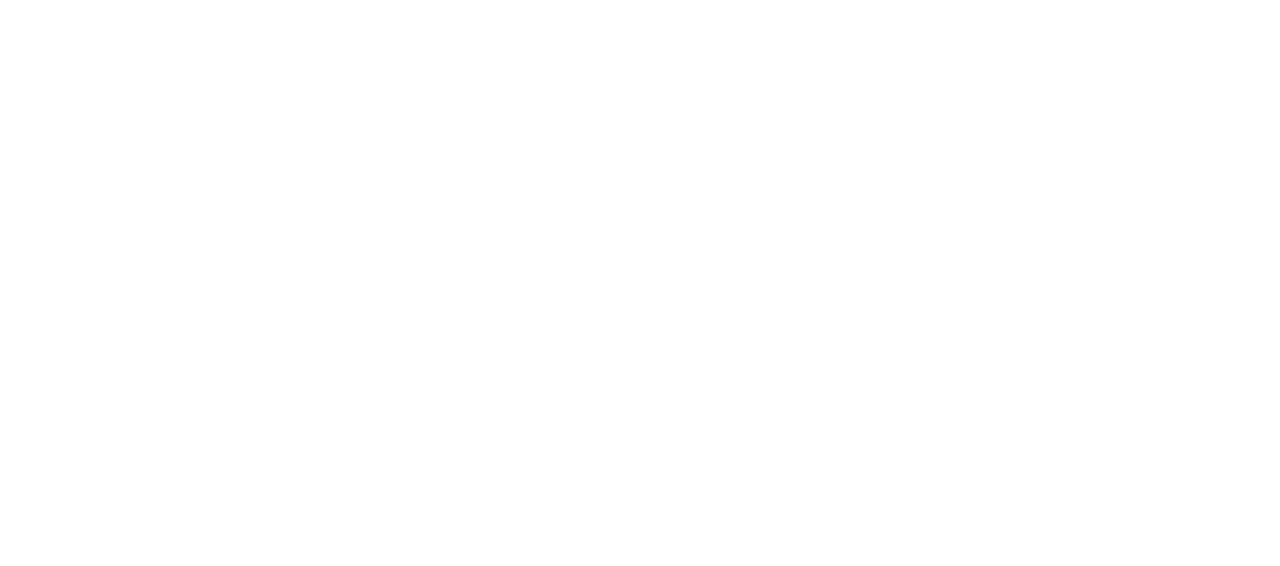
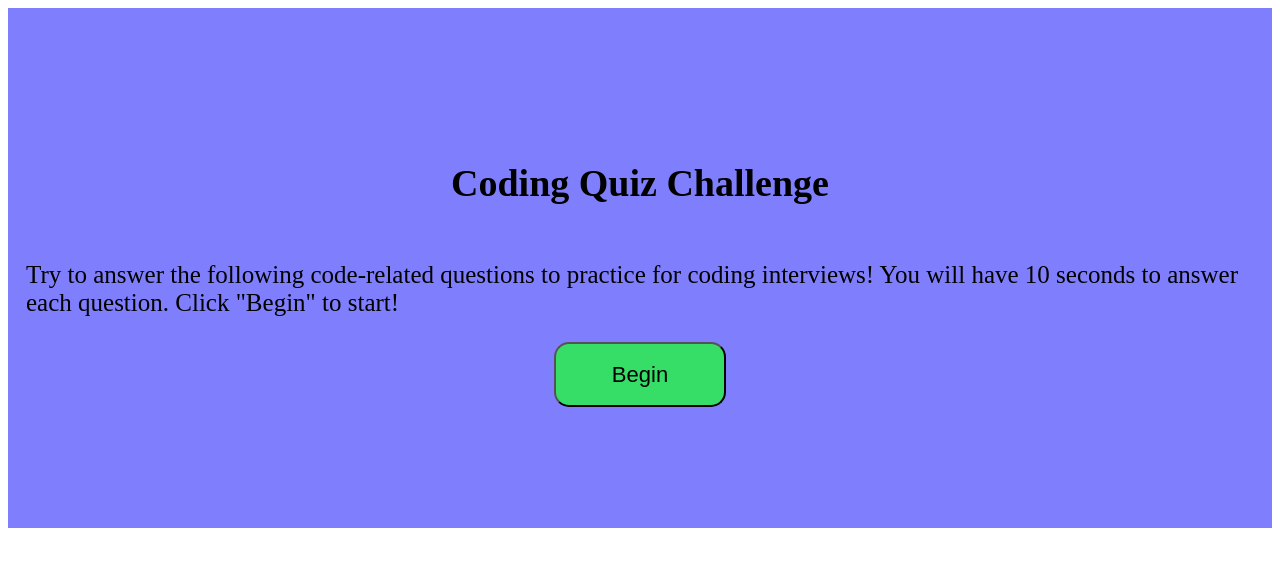
Before and after one commit to AvivaRubenstein/coding-quiz, a plain HTML site: page index.html in a window 1280 px wide. Drawn offline with Linux system fonts and the light colour scheme.

Commit message:
added html and css for quiz instructions and begin button

```diff
--- a/Assets/style.css
+++ b/Assets/style.css
@@ -0,0 +1,23 @@
+.container {
+    display: flex;
+    background-color: rgb(127, 127, 253);
+    flex-direction: column;
+    align-items: center;
+    height: 65vh;
+    justify-content: center;
+}
+.container h1 {
+    font-size: 38px;
+}
+.container p {
+    font-size:25px;
+    margin-left: 18px;
+    margin-right: 18px;
+}
+#begin {
+    height: 65px;
+    width: 172px;
+    border-radius: 15px;
+    font-size: 22px;
+    background-color: rgb(54, 222, 104);
+}
--- a/index.html
+++ b/index.html
@@ -9,8 +9,12 @@
 </head>
 
 <body>
-  <section class="container">
-
+  <section class="container" data-state="visible">
+    <h1>Coding Quiz Challenge</h1>
+    <p>Try to answer the following code-related questions to practice for coding interviews!
+        You will have 10 seconds to answer each question.  Click "Begin" to start!
+    </p>
+    <button id = "begin">Begin</button>
   </section>
 
   <script src="./Assets/script.js"></script>
```
